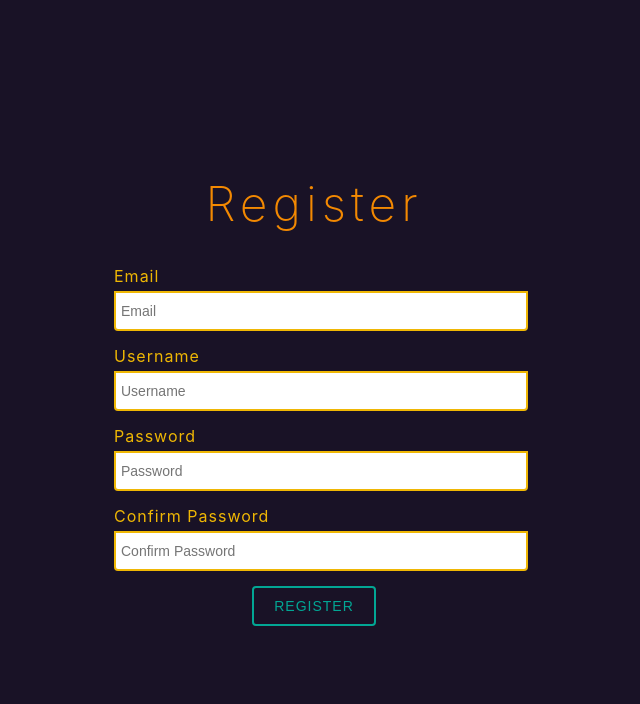
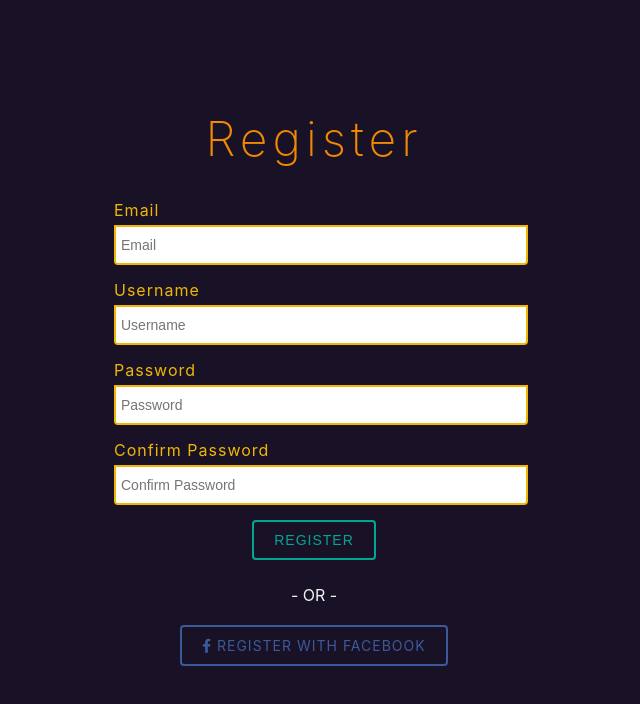
Before and after one commit to erikrahm/grand-stack-seed, a React (Create React App) app in the folder client/: page /register in a window 1280 px wide. Shown: the top 704 px of the page, without its empty margins (326-966 px from the left). Built offline with nearby package versions, Linux system fonts and the light colour scheme.

Commit message:
Adding facebook login/register buttons.

```diff
--- a/client/package.json
+++ b/client/package.json
@@ -15,6 +15,7 @@
     "apollo-client": "^2.5.1",
     "apollo-link": "^1.2.11",
     "apollo-link-http": "^1.5.14",
+    "classnames": "^2.2.6",
     "formik": "^1.5.1",
     "graphql": "^14.1.1",
     "graphql-tag": "^2.10.1",
--- a/client/public/index.html
+++ b/client/public/index.html
@@ -14,6 +14,13 @@
     -->
     <link rel="manifest" href="%PUBLIC_URL%/manifest.json" />
 
+    <link
+      rel="stylesheet"
+      href="https://use.fontawesome.com/releases/v5.8.1/css/all.css"
+      integrity="sha384-50oBUHEmvpQ+1lW4y57PTFmhCaXp0ML5d60M1M7uH2+nqUivzIebhndOJK28anvf"
+      crossorigin="anonymous"
+    />
+
     <!--
       Notice the use of %PUBLIC_URL% in the tags above.
       It will be replaced with the URL of the `public` folder during the build.
@@ -23,7 +30,7 @@
       work correctly both with client-side routing and a non-root public URL.
       Learn how to configure a non-root public URL by running `npm run build`.
     -->
-    <title>React App</title>
+    <title>Grand Stack Seed</title>
   </head>
   <body>
     <noscript>You need to enable JavaScript to run this app.</noscript>
--- a/client/src/components/Login.tsx
+++ b/client/src/components/Login.tsx
@@ -4,6 +4,7 @@ import { Redirect } from "react-router-dom";
 import { Mutation } from "react-apollo";
 import { Formik, Field, ErrorMessage } from "formik";
 import injectSheet from "react-jss";
+import cx from "classnames";
 import { isNil } from "lodash";
 
 import { LoginValidation } from "./form-validation/login";
@@ -24,7 +25,7 @@ const styles = {
     textAlign: "center",
     letterSpacing: 5
   },
-  loginForm: {
+  centeredContainer: {
     display: "flex",
     flex: [1, 0, 0],
     alignItems: "center",
@@ -57,7 +58,6 @@ const Login: React.FC<Props> = ({ classes }) => {
         return (
           <div className={classes.loginContainer}>
             <h1 className={classes.header}>Login</h1>
-            <a href={process.env.FB_AUTH_URI}>FACEBOOK</a>
             <Formik
               initialValues={{
                 email: "",
@@ -76,7 +76,7 @@ const Login: React.FC<Props> = ({ classes }) => {
               {props => (
                 <form
                   onSubmit={props.handleSubmit}
-                  className={classes.loginForm}
+                  className={classes.centeredContainer}
                 >
                   {formError && <div>{formError}</div>}
                   <label className={classes.label}>
@@ -100,11 +100,22 @@ const Login: React.FC<Props> = ({ classes }) => {
                     <ErrorMessage name="password" />
                   </label>
                   <button type="submit" className={classes.button}>
-                    Sign In
+                    Login
                   </button>
                 </form>
               )}
             </Formik>
+            <div
+              className={cx(classes.centeredContainer, classes.oauthContainer)}
+            >
+              <div>- OR - </div>
+              <a
+                href={process.env.FB_AUTH_URI}
+                className={cx(classes.button, classes.facebookLogin)}
+              >
+                <i className="fab fa-facebook-f" /> Login with Facebook
+              </a>
+            </div>
           </div>
         );
       }}
--- a/client/src/components/Register.tsx
+++ b/client/src/components/Register.tsx
@@ -4,6 +4,7 @@ import { Redirect } from "react-router-dom";
 import { Mutation } from "react-apollo";
 import { Formik, Field, ErrorMessage } from "formik";
 import injectSheet from "react-jss";
+import cx from "classnames";
 
 import { FORM_INPUTS } from "./constants/styleConstants";
 import { colors } from "./constants/colors";
@@ -23,7 +24,7 @@ const styles = {
     textAlign: "center",
     letterSpacing: 5
   },
-  loginForm: {
+  centeredContainer: {
     display: "flex",
     flex: [1, 0, 0],
     alignItems: "center",
@@ -59,6 +60,7 @@ const Register: React.FC<Props> = ({ classes }) => {
           }
 
           return (
+            <>
               <Formik
                 initialValues={{
                   email: "",
@@ -76,7 +78,7 @@ const Register: React.FC<Props> = ({ classes }) => {
                 {props => (
                   <form
                     onSubmit={props.handleSubmit}
-                  className={classes.loginForm}
+                    className={classes.centeredContainer}
                   >
                     <label className={classes.label}>
                       <span>Email</span>
@@ -124,6 +126,21 @@ const Register: React.FC<Props> = ({ classes }) => {
                   </form>
                 )}
               </Formik>
+              <div
+                className={cx(
+                  classes.centeredContainer,
+                  classes.oauthContainer
+                )}
+              >
+                <div>- OR - </div>
+                <a
+                  href={process.env.FB_AUTH_URI}
+                  className={cx(classes.button, classes.facebookLogin)}
+                >
+                  <i className="fab fa-facebook-f" /> Register with Facebook
+                </a>
+              </div>
+            </>
           );
         }}
       </Mutation>
--- a/client/src/components/constants/styleConstants.ts
+++ b/client/src/components/constants/styleConstants.ts
@@ -48,5 +48,20 @@ export const LABEL = {
 export const FORM_INPUTS = {
   ...FORM_FIELD,
   ...LABEL,
-  ...BUTTON
+  ...BUTTON,
+  facebookLogin: {
+    widht: "100%",
+    borderColor: "#3C5A99",
+    color: "#3C5A99",
+    marginTop: 20,
+
+    "&:hover": {
+      background: "#3C5A99",
+      color: colors.black
+    }
+  },
+  oauthContainer: {
+    padding: [25, 0],
+    color: "#f1f1f1"
+  }
 };
```
Also changed, not shown: 1 other file (tests, documents, lock files or other folders). Lines whose indentation alone changed are shown as unchanged.
